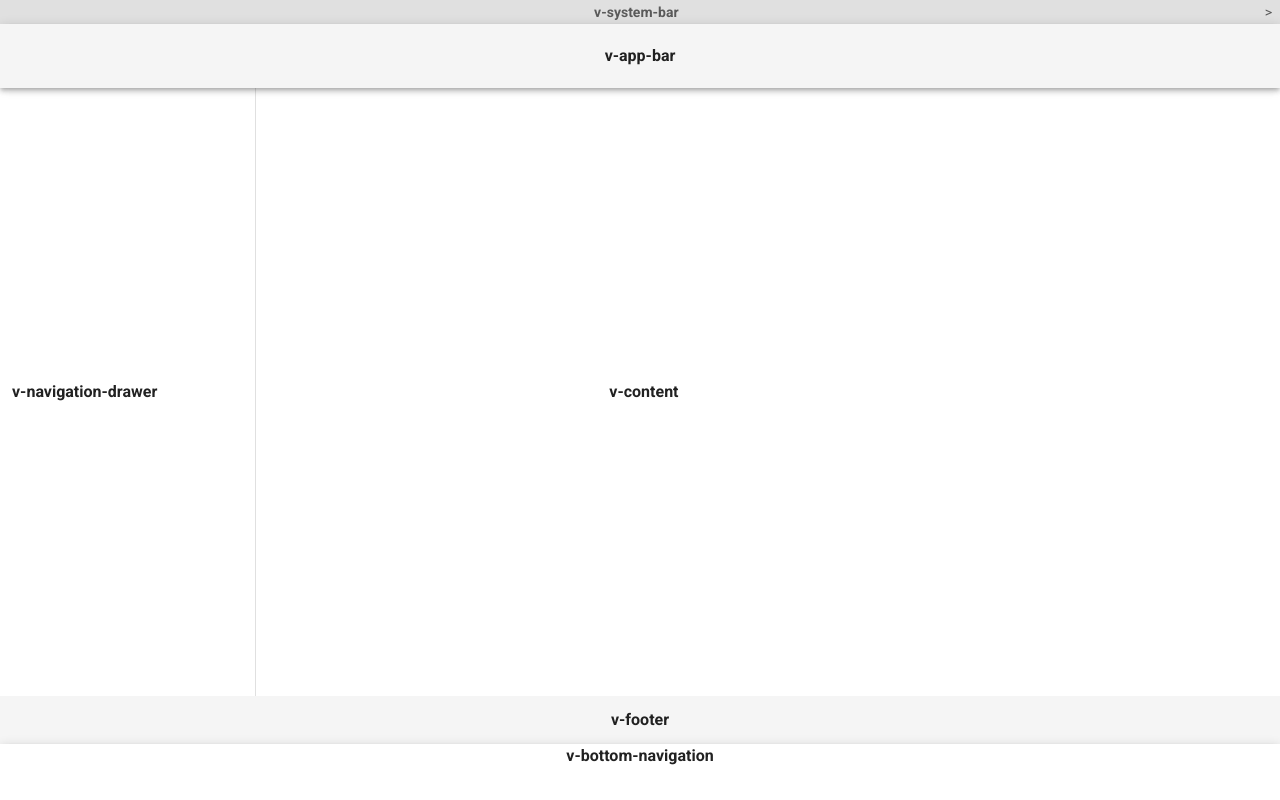
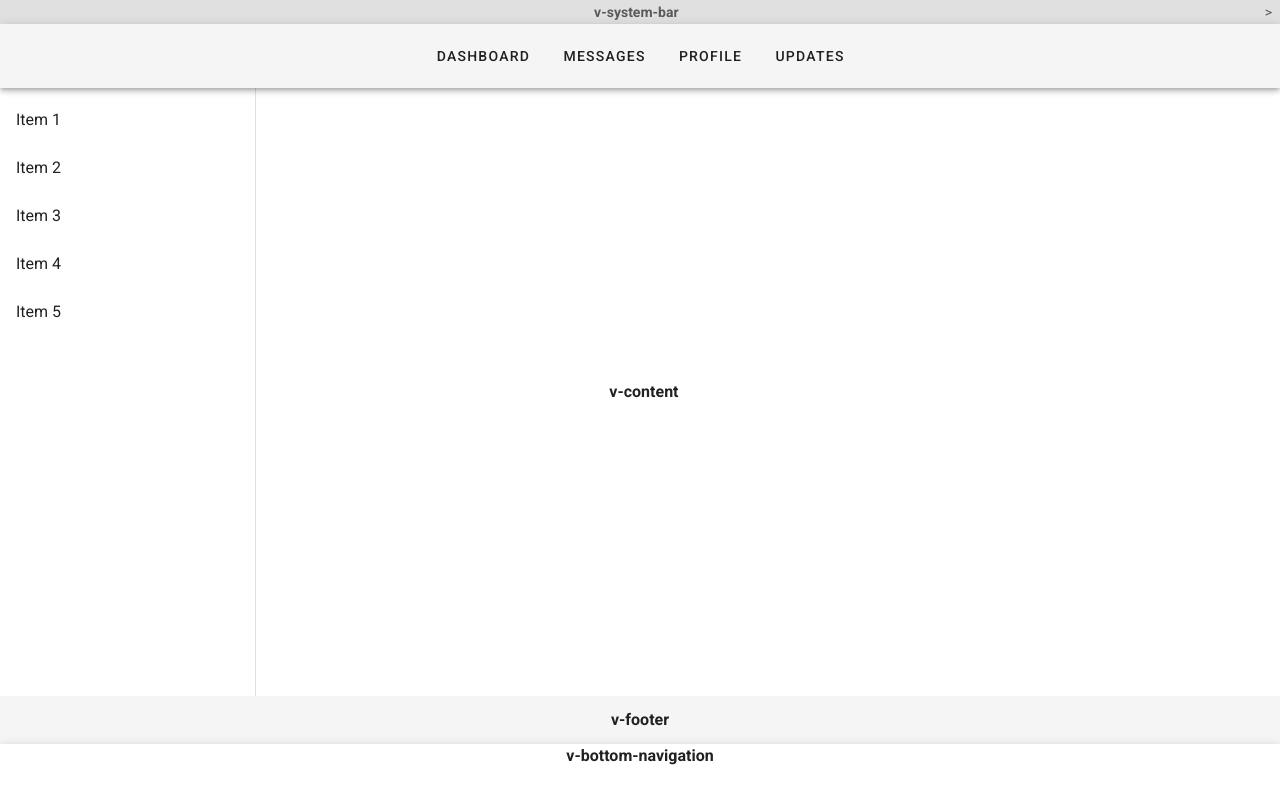
Before and after one commit to rafaeluis1/vuedevweb, a Vue app: page / in a window 1280 px wide. Built offline with nearby package versions, Linux system fonts and the light colour scheme.

Commit message:
Colocando os nomes na app bar e drawer

```diff
--- a/src/App.vue
+++ b/src/App.vue
@@ -2,21 +2,25 @@
 <template>
   <v-app id="inspire">
     <v-system-bar app>
-      <v-row justify="center"> <h4>v-system-bar</h4> </v-row>></v-system-bar
-    >
+      <v-row justify="center"> <h4>v-system-bar</h4> </v-row>>
+    </v-system-bar>
 
     <v-app-bar app clipped-left>
       <v-row justify="center">
-        <h4>v-app-bar</h4>
+        <v-btn v-for="link in links" :key="link" text>
+          {{ link }}
+        </v-btn>
       </v-row></v-app-bar
     >
 
     <v-navigation-drawer app clipped left>
-      <v-container fill-height fluid>
-        <v-row align="center" justify="center">
-          <v-col><h4>v-navigation-drawer</h4></v-col>
-        </v-row>
-      </v-container>
+      <v-list>
+        <v-list-item v-for="n in 5" :key="n" link>
+          <v-list-item-content>
+            <v-list-item-title>Item {{ n }}</v-list-item-title>
+          </v-list-item-content>
+        </v-list-item>
+      </v-list>
     </v-navigation-drawer>
 
     <v-main>
@@ -42,18 +46,9 @@
 
 <script>
 export default {
-  data: () => ({ drawer: null }),
+  data: () => ({
+    drawer: null,
+    links: ["Dashboard", "Messages", "Profile", "Updates"],
+  }),
 };
 </script>
-© 2021 GitHub, Inc.
-Terms
-Privacy
-Security
-Status
-Docs
-Contact GitHub
-Pricing
-API
-Training
-Blog
-About
```
